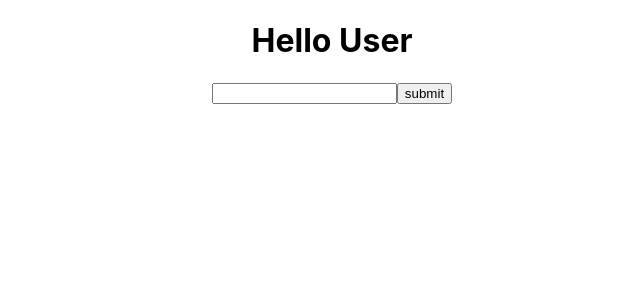
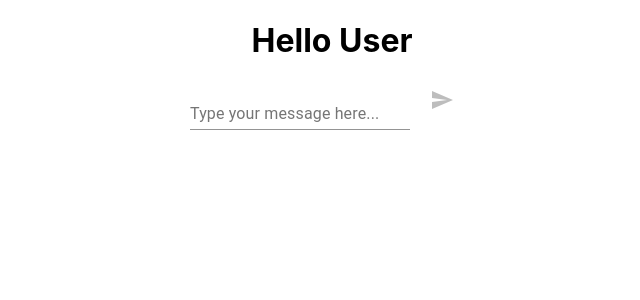
Before and after one commit to anandgupta887/facebook-messenger-clone, a React (Create React App) app: page / in a window 1280 px wide. Shown: the top 300 px of the page, without its empty margins (308-948 px from the left). Built offline with nearby package versions, Linux system fonts and the light colour scheme.

Commit message:
adding message sending facility

```diff
--- a/package.json
+++ b/package.json
@@ -3,6 +3,8 @@
   "version": "0.1.0",
   "private": true,
   "dependencies": {
+    "@material-ui/core": "^4.11.0",
+    "@material-ui/icons": "^4.9.1",
     "@testing-library/jest-dom": "^4.2.4",
     "@testing-library/react": "^9.5.0",
     "@testing-library/user-event": "^7.2.1",
--- a/src/App.js
+++ b/src/App.js
@@ -1,5 +1,7 @@
 import React, { useState } from "react";
 import "./App.css";
+import { Input, Button, FormControl, InputLabel } from "@material-ui/core";
+import SendIcon from "@material-ui/icons/Send";
 
 function App() {
   const [input, setInput] = useState("");
@@ -15,16 +17,22 @@ function App() {
     <div className="App">
       <h1>Hello User</h1>
       <form>
-        <input onChange={(e) => setInput(e.target.value)} value={input} />
-        <button onClick={handleClick} type="submit">
-          submit
-        </button>
+        <FormControl>
+          <InputLabel htmlFor="my-input">Type your message here...</InputLabel>
+          <Input
+            onChange={(e) => setInput(e.target.value)}
+            value={input}
+            id="my-input"
+          />
+        </FormControl>
+        <Button onClick={handleClick} disabled={!input} type="submit">
+          <SendIcon />
+        </Button>
       </form>
-      <ul>
-        {messages.map((message) => (
-          <li>{message}</li>
-        ))}
-      </ul>
+
+      {messages.map((message) => (
+        <p>{message}</p>
+      ))}
     </div>
   );
 }
```
Also changed, not shown: 1 other file (tests, documents, lock files or other folders).
